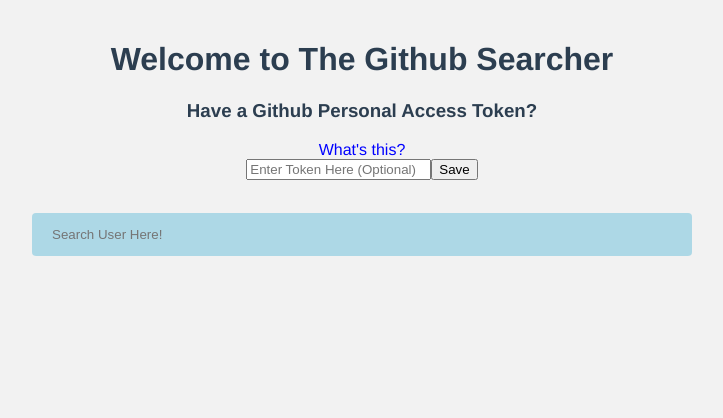
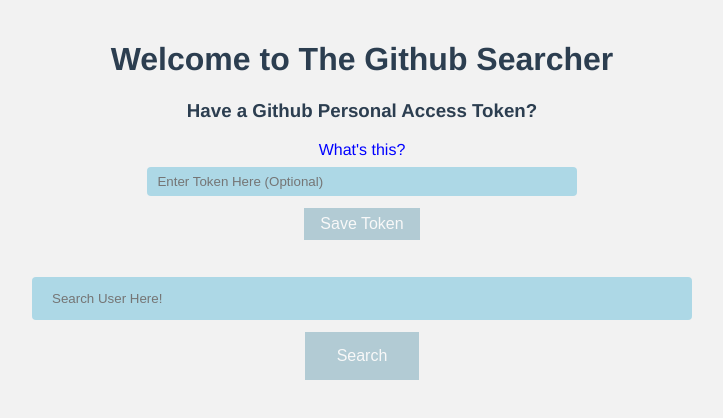
Before and after one commit to mwolfhoffman/github-search-vue, a Vue app: page / in a window 1280 px wide. Shown: the top 418 px of the page, without its empty margins (278-1001 px from the left). Built offline with nearby package versions, Linux system fonts and the light colour scheme.

Commit message:
some styling, most around disabling buttons if now value in input

```diff
--- a/src/assets/styles.scss
+++ b/src/assets/styles.scss
@@ -76,3 +76,27 @@
     color: white;
     margin-bottom: 15px;
 }
+
+
+button {
+    background-color: #008cba;
+    border: none;
+    color: white;
+    padding: 15px 32px;
+    text-align: center;
+    text-decoration: none;
+    display: inline-block;
+    font-size: 16px;
+    margin: 4px 2px;
+    cursor: pointer;
+  }
+
+  .btn-small {
+    padding: 7px 16px;
+  }
+
+  .disabled-btn {
+    background-color: #73a6b8;
+    opacity: 50%;
+    cursor: context-menu;
+  }
--- a/src/components/token-info.vue
+++ b/src/components/token-info.vue
@@ -37,5 +37,6 @@
 <style>
 .token-info-container {
   border-style: inset;
+  background-color: aliceblue;
 }
 </style>
--- a/src/views/Home.vue
+++ b/src/views/Home.vue
@@ -13,11 +13,20 @@
       </div>
       <form @submit.prevent="setAccessToken()">
         <input
+          class="token-input"
           type="password"
           v-model="accessToken"
           placeholder="Enter Token Here (Optional)"
         />
-        <button type="submit">Save</button>
+        <div>
+          <button
+            type="submit"
+            class="btn-small"
+            :class="{ 'disabled-btn': !accessToken }"
+          >
+            Save Token
+          </button>
+        </div>
       </form>
       <div class="error-message-box" v-if="tokenErrorMessage">
         {{ tokenErrorMessage }}
@@ -37,6 +46,11 @@
           v-model="searchTerm"
           placeholder="Search User Here!"
         />
+        <div>
+          <button type="submit" :class="{ 'disabled-btn': !searchTerm }">
+            Search
+          </button>
+        </div>
       </form>
     </div>
   </div>
@@ -45,12 +59,15 @@
 <script lang="ts">
 import { defineComponent } from "vue";
 import TokenInfo from "../components/token-info.vue";
-export default defineComponent ({
-    components: {
+export default defineComponent({
+  components: {
     TokenInfo,
   },
   methods: {
-    async setAccessToken():Promise<void> {
+    async setAccessToken(): Promise<void> {
+      if (!this.accessToken) {
+        return;
+      }
       try {
         this.tokenErrorMessage = "";
         await this.$store.dispatch("addAccessToken", this.accessToken);
@@ -61,7 +78,7 @@
         this.accessToken = "";
       }
     },
-    async initiateSearch():Promise<void> {
+    async initiateSearch(): Promise<void> {
       if (!this.searchTerm) {
         return;
       }
@@ -90,4 +107,16 @@
 .home-search-input-container {
   margin-top: 25px;
 }
+
+.token-input {
+  width: 33%;
+  background-color: lightblue;
+  color: grey;
+  padding: 7px 10px;
+  margin: 8px 0;
+  border: none;
+  border-radius: 4px;
+  cursor: pointer;
+}
+
 </style>
--- a/src/views/SearchResults.vue
+++ b/src/views/SearchResults.vue
@@ -28,7 +28,7 @@
       "
     >
       <div @click.prevent="decrementPage()" class="search-page-btn">
-        <a class="nav-btn">&#8249;</a>
+        <a :class="['nav-btn', { 'disabled-btn': this.page === 1 }]">&#8249;</a>
       </div>
       <div class="total-count">
         Showing
@@ -44,7 +44,10 @@
         Results of
         <b>{{ totalItems }}</b>
       </div>
-      <div @click.prevent="incrementPage()" class="search-page-btn">
+      <div
+        @click.prevent="incrementPage()"
+        :class="['search-page-btn', { 'disabled-btn': this.isLastPage }]"
+      >
         <a class="nav-btn">&#8250;</a>
       </div>
     </div>
@@ -89,6 +92,9 @@
       "searchResults",
       "resultsPerPage",
     ]),
+    isLastPage(): boolean {
+      return this.page >= this.totalItems / this.resultsPerPage;
+    },
   },
   data() {
     return {
@@ -107,7 +113,7 @@
       this.searchUsers({ searchTerm: this.currentSearchTerm });
     },
     incrementPage(): void {
-      if (this.page >= this.totalItems / this.resultsPerPage) {
+      if (this.isLastPage) {
         return;
       }
       this.$store.commit("setPage", this.page + 1);
@@ -120,7 +126,7 @@
       this.$store.commit("setPage", this.page - 1);
       this.search();
     },
-    onResultsPerPageChange(event : any): void {
+    onResultsPerPageChange(event: any): void {
       this.$store.commit("setResultsPerPage", event.target.value);
       this.search();
     },
```
